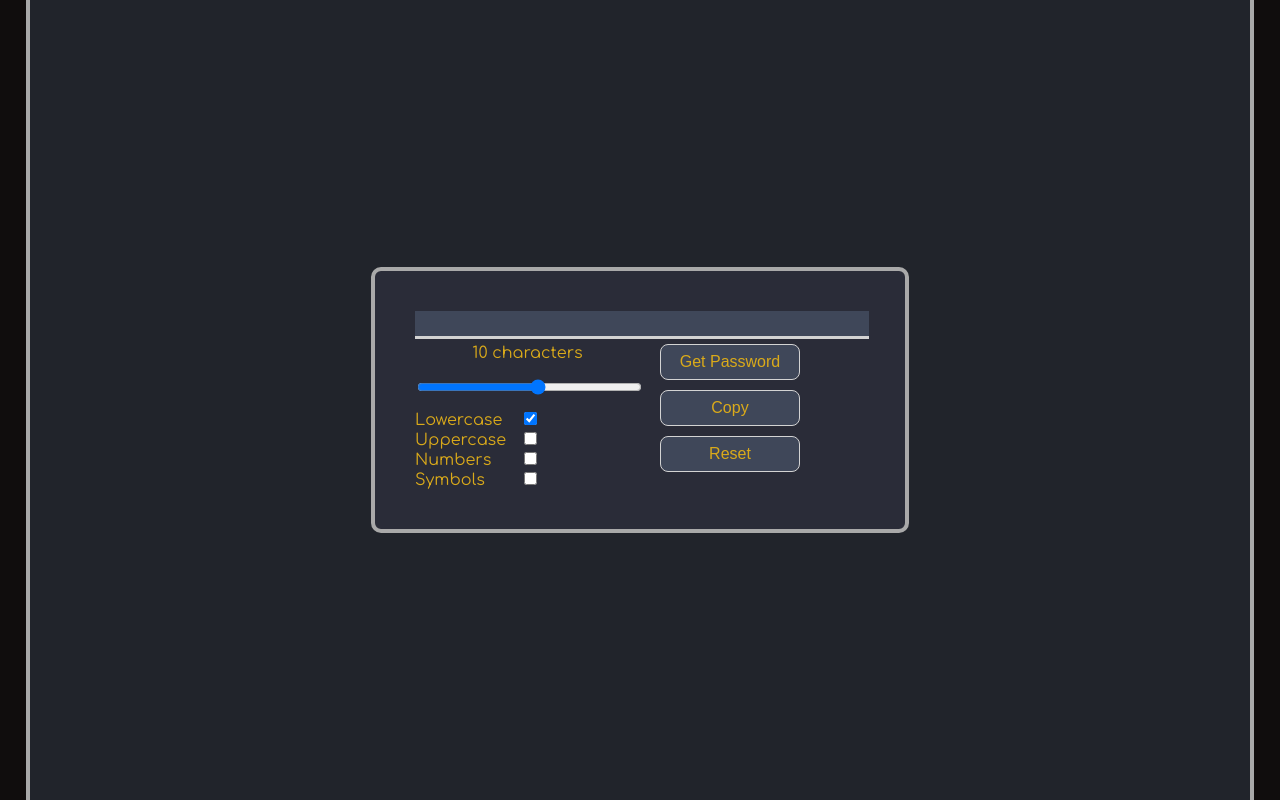
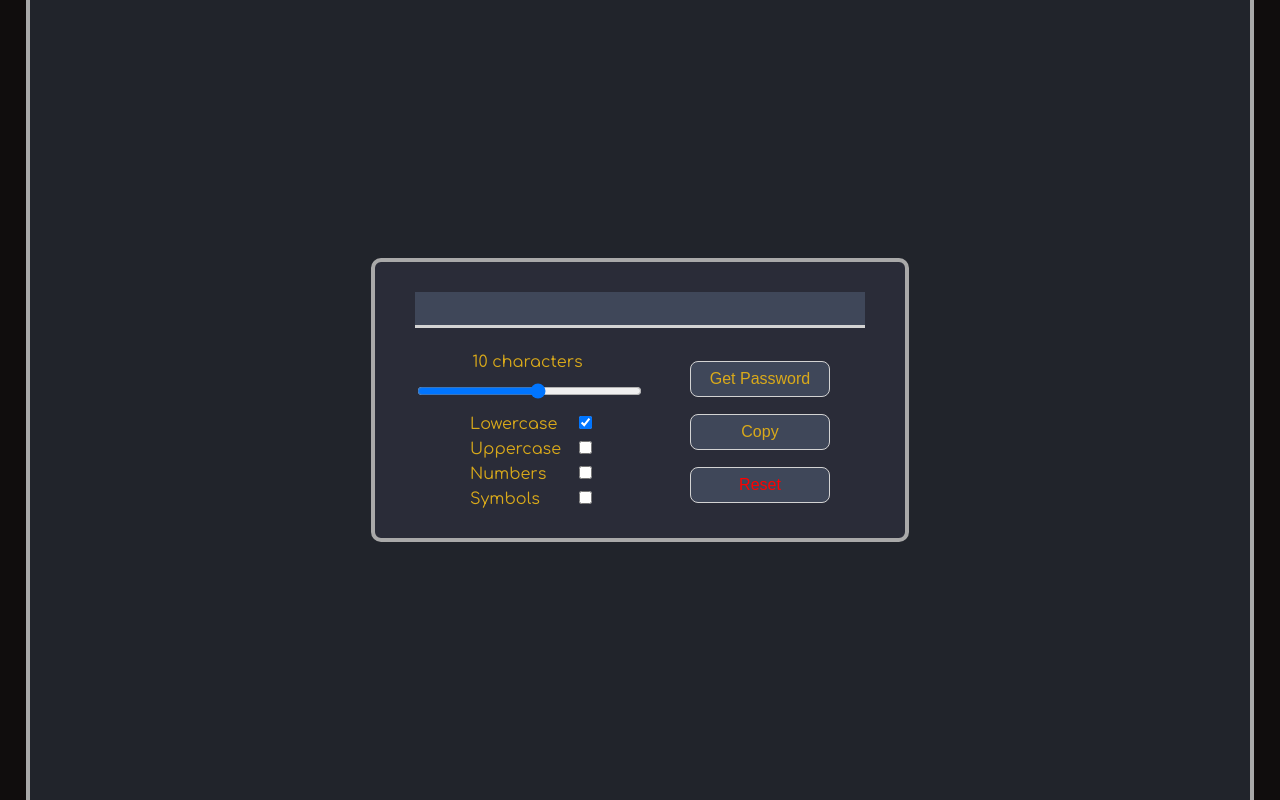
Before and after one commit to PawelRod/Password-Generator, a website built with webpack: page src/index.html in a window 1280 px wide. Built offline with nearby package versions, Linux system fonts and the light colour scheme.

Commit message:
Align config elements + Add reset function

```diff
--- a/src/index.html
+++ b/src/index.html
@@ -13,30 +13,32 @@
             <div class="config">
                 <div class="options">
                     <div>
-                        <label class="range-label" id="charInfo">10 characters</label>
+                        <label class="range_label" id="charInfo">10 characters</label>
                         <input class="range" id="range" type="range" min="3" max="16" value="10">
                     </div>
-                    <div>
+                    <div class="options_checkbox">
                         <label for="lowercase">Lowercase</label>
                         <input type="checkbox" id="lowercaseBox" checked>
                     </div>
-                    <div>
+                    <div class="options_checkbox">
                         <label for="uppercase">Uppercase</label>
                         <input type="checkbox" id="uppercaseBox">
                     </div>
-                    <div>
+                    <div class="options_checkbox">
                         <label for="numbersBox">Numbers</label>
                         <input type="checkbox" id="numbersBox">
                     </div>
-                    <div>
+                    <div class="options_checkbox">
                         <label for="symbolsBox">Symbols</label>
                         <input type="checkbox" id="symbolsBox">
                     </div>
                 </div>
                 <div class="controls">
-                    <button id="btn">Get Password</button>
-                    <button>Copy</button>
-                    <button>Reset</button>
+                    <div class="controls_row">
+                        <button class="controls_btn" id="btn">Get Password</button>
+                        <button class="controls_btn">Copy</button>
+                        <button class="controls_btn controls_btn--red" onclick="location.reload()">Reset</button>
+                    </div>
                 </div>
             </div>
         </div>
--- a/src/scss/style.scss
+++ b/src/scss/style.scss
@@ -3,19 +3,27 @@
 $bodyBg: #100d0d;
 $wrapperBg: #21242B;
 $appBg: #2A2C38;
+$defaultFont: 'Comfortaa', cursive;
 $defaultFontColor: #daaa1a;
 $defaultBorder: 4px solid darkgrey;
+$configElementBg: #3f4759;
 
 @mixin resetBody() {
     margin: 0;
     padding: 0;
 }
+@mixin centerContent() {
+    display: flex;
+    justify-content: center;
+    align-items: center;
+}
 
 %hoverTransitions {
+    &:hover {
         background: #5e6574;
         transition: background ease-out .1s;
     }
-
+}
 %removeOutline {
     &:focus {
         outline:0;
@@ -29,9 +37,6 @@ html, body {
     @include resetBody();
 }
 .wrapper {
-    display: flex;
-    justify-content: center;
-    align-items: center;
     background: $wrapperBg;
     margin-right: auto;
     margin-left:  auto;
@@ -41,28 +46,29 @@ html, body {
     padding-left:  10px;
     border-right: $defaultBorder;
     border-left: $defaultBorder;
+    @include centerContent();
 }
 .app {
     margin: 0 auto;
     width: 450px;
-    padding: 40px;
+    padding: 30px 40px;
     background: $appBg;
     color: $defaultFontColor;
     border: $defaultBorder;
     border-radius: 10px;
-    font-family: 'Comfortaa', cursive;
+    font-family: $defaultFont;
     .password {
         color: $defaultFontColor;
         font-size: 20px;
         font-weight: bold;
         text-align: center;
-        background: #3f4759;
+        background: $configElementBg;
         width: 100%;
         border: 0;
         border-bottom: 3px solid lightgrey;
-        &:hover {
+        margin-bottom: 20px;
+        padding: 5px 0;
         @extend %hoverTransitions;
-        }
         @extend %removeOutline;
     }
     p {
@@ -70,20 +76,21 @@ html, body {
     }
 }
 .config {
-    display: flex;
-    flex-direction: row;
-    flex-wrap: wrap;
+    @include centerContent();
     .options {
         width: 225px;
-        .range-label {
+        .range_label {
             display: block;
             width: 100%;
             text-align: center;
             margin: 5px 0;
         }
         .range {
-            padding: 10px 0;
+            padding: 5px 0;
             width: 100%;
+        }
+        .options_checkbox {
+            margin: 5px 0 0 55px;
         }
         label {
             display:inline-block;
@@ -92,25 +99,32 @@ html, body {
     }
     .controls {
         width: 225px;
-        button {
+        display: flex;
+        align-items: center;
+        justify-content: center;
+        .controls_row {
+            width: 165px;
+            .controls_btn {
                 color: $defaultFontColor;
                 font-size: 16px;
-            background: #3f4759;
+                background: $configElementBg;
                 border: 0;
                 border: 1.5px solid lightgrey;
                 border-radius: 8px;
-            margin: 5px 5px 5px 20px;
+                margin: 12px 5px 5px 20px;
                 padding: 7px;
                 width: 140px;
                 height: 36px;
                 cursor: pointer;
                 text-decoration: none;
-            &:hover {
                 @extend %hoverTransitions;
-            }
                 @extend %removeOutline;
                 &:active {
-                margin: 6px 4px 4px 21px;
+                    margin: 13px 4px 4px 21px;
+                }
+            }
+            .controls_btn--red {
+                color: red;
             }
         }
     }
```
Lines whose indentation alone changed are shown as unchanged.
